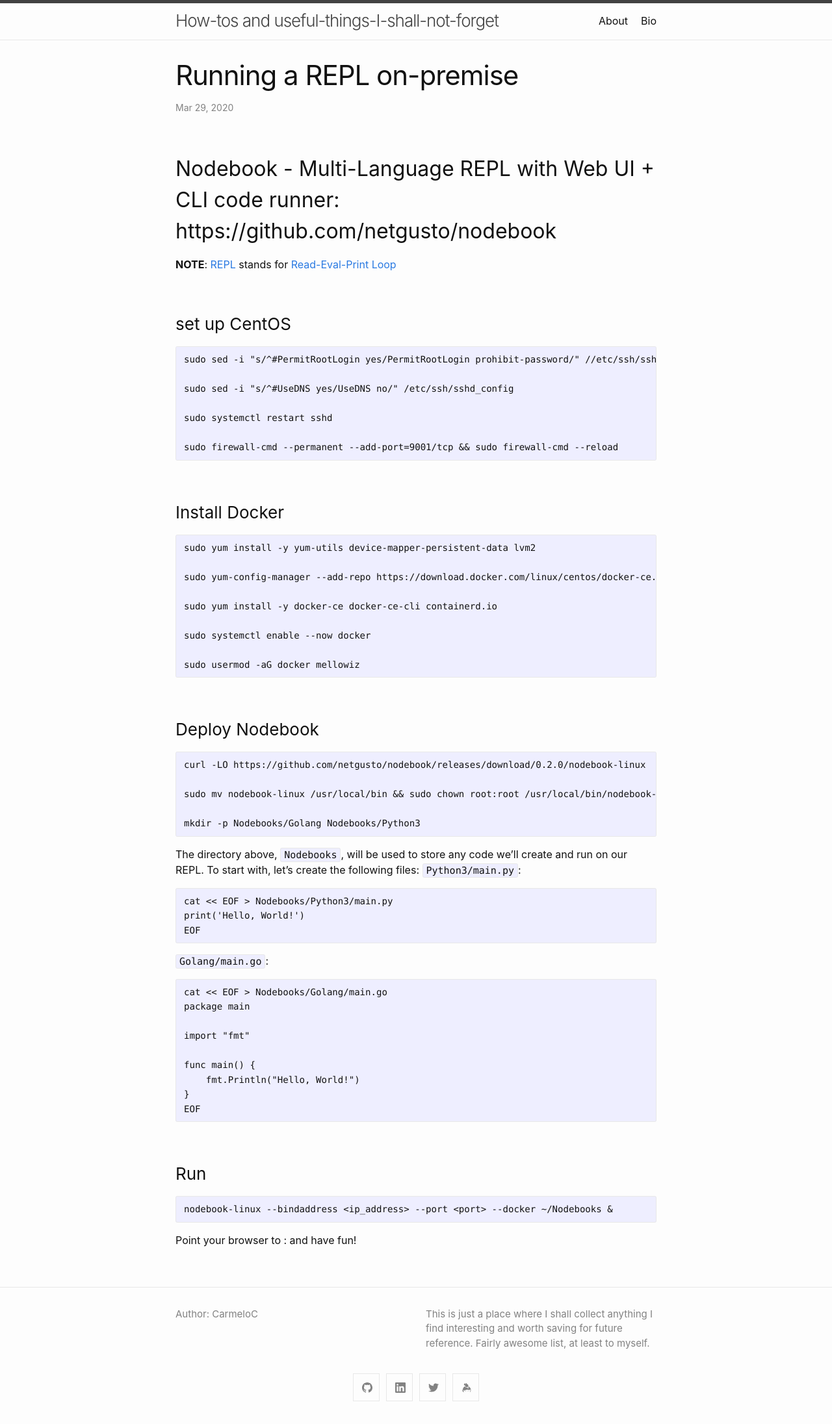
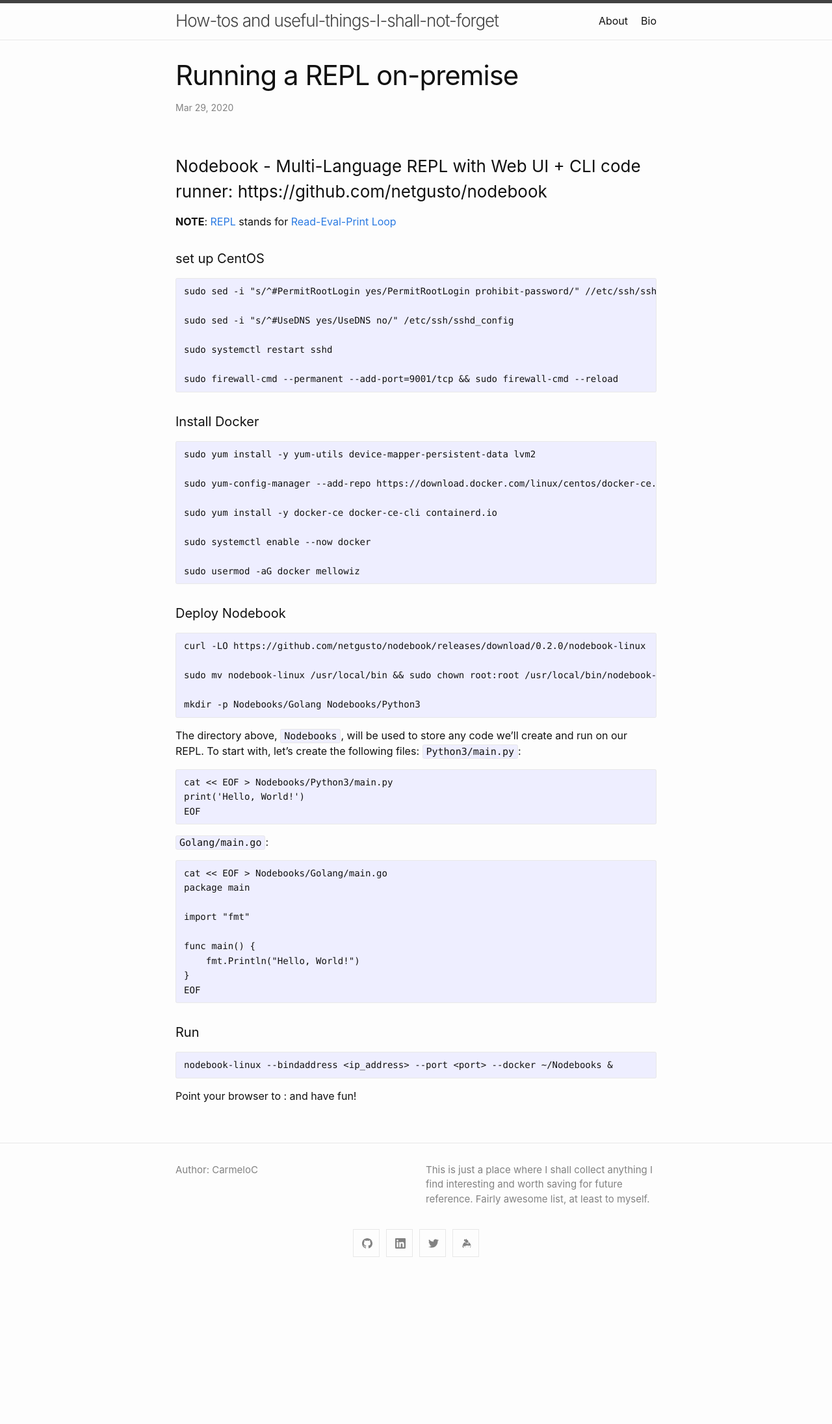
Before and after one commit to carmelo0x99/carmelo0x99.github.io, a Jekyll site: the page built from _posts/2020-03-29-repl-on-premise.md, in a window 1280 px wide. Shown: the whole page at 65% size. Built offline with Jekyll 4.4.1, drawn with Linux system fonts in a browser that asks for light colours; after the commit the page ends 1970 px from its top, so only the background shows below that.

````diff
--- a/_posts/2020-03-29-repl-on-premise.md
+++ b/_posts/2020-03-29-repl-on-premise.md
@@ -4,10 +4,10 @@ title: "Running a REPL on-premise"
 categories: misc
 ---
 
-## Nodebook - Multi-Language REPL with Web UI + CLI code runner: https://github.com/netgusto/nodebook
+### Nodebook - Multi-Language REPL with Web UI + CLI code runner: https://github.com/netgusto/nodebook
 **NOTE**: [REPL](https://en.wikipedia.org/wiki/Read–eval–print_loop) stands for [Read-Eval-Print Loop](https://en.wikipedia.org/wiki/Read–eval–print_loop)
 
-### set up CentOS
+#### set up CentOS
 ```
 sudo sed -i "s/^#PermitRootLogin yes/PermitRootLogin prohibit-password/" //etc/ssh/sshd_config
 
@@ -18,7 +18,7 @@ sudo systemctl restart sshd
 sudo firewall-cmd --permanent --add-port=9001/tcp && sudo firewall-cmd --reload
 ```
 
-### Install Docker
+#### Install Docker
 ```
 sudo yum install -y yum-utils device-mapper-persistent-data lvm2
 
@@ -31,7 +31,7 @@ sudo systemctl enable --now docker
 sudo usermod -aG docker mellowiz
 ```
 
-### Deploy Nodebook
+#### Deploy Nodebook
 ```
 curl -LO https://github.com/netgusto/nodebook/releases/download/0.2.0/nodebook-linux
 
@@ -61,7 +61,7 @@ func main() {
 EOF
 ```
 
-### Run
+#### Run
 ```
 nodebook-linux --bindaddress <ip_address> --port <port> --docker ~/Nodebooks &
 ```
````
